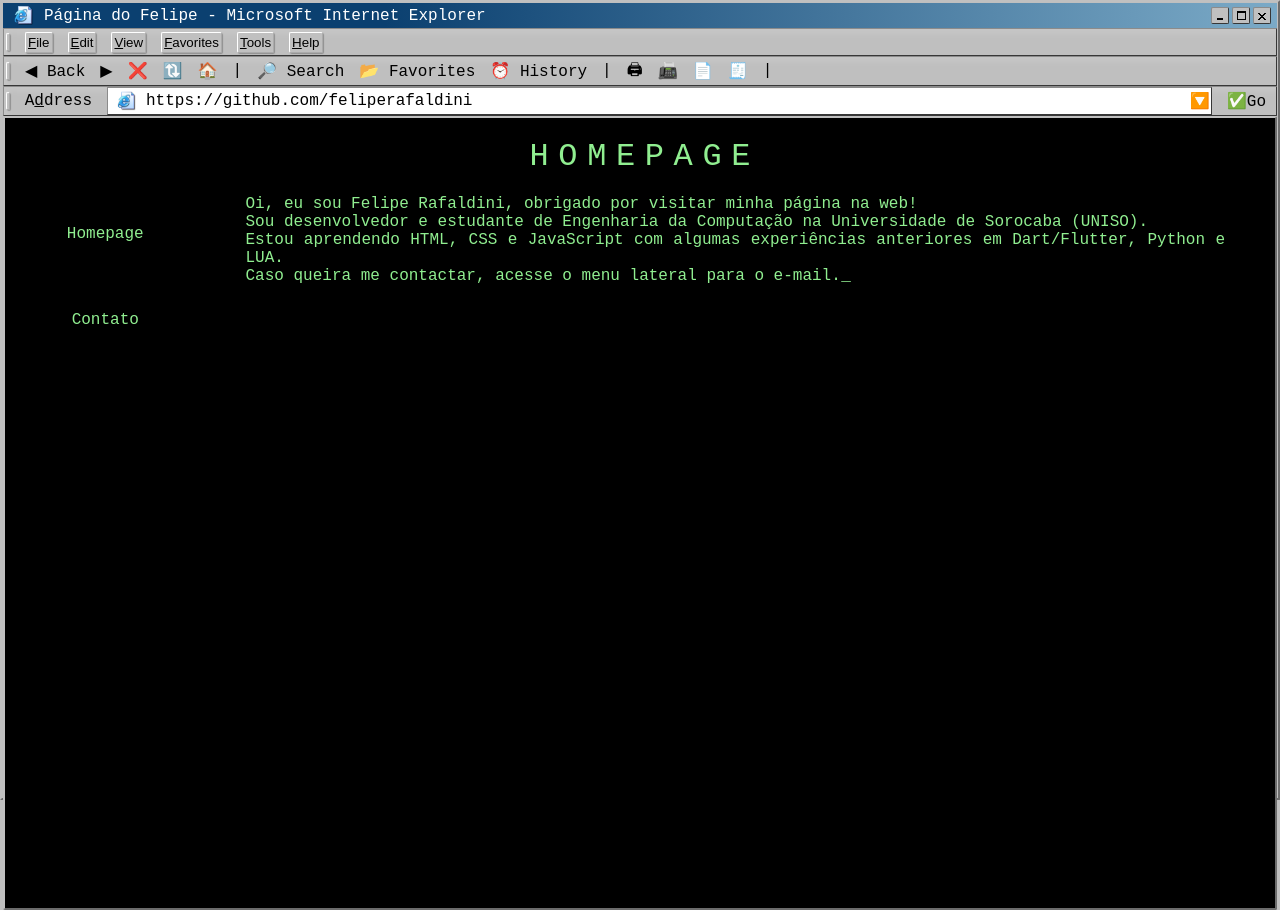
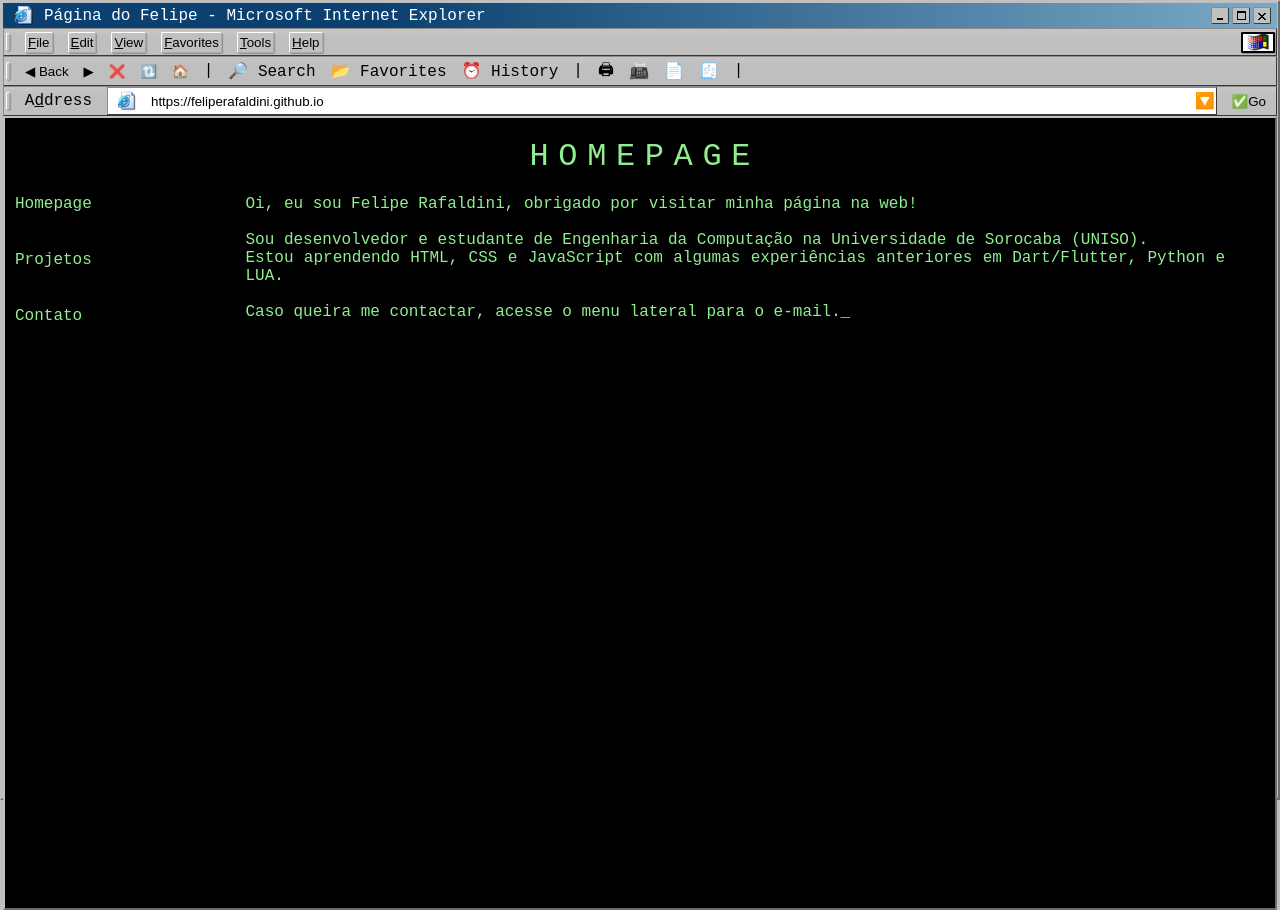
Before and after one commit to feliperafaldini/feliperafaldini.github.io, a plain HTML site: page index.html in a window 1280 px wide. Drawn offline with Linux system fonts and the light colour scheme.

Commit message:
adicionadas novas funções e gif windows98 na filebar

```diff
--- a/index.html
+++ b/index.html
@@ -55,15 +55,19 @@
         <div class="view-dropdown">
             <button class="view-button"><span class="underline">V</span>iew</button>
             <div class="view-dropdown-content" id="view-dropdown-content">
-                <a href="#">HTML</a>
-                <a href="#">CSS</a>
-                <a href="#">JavaScript</a>
+                <a href="https://github.com/feliperafaldini/feliperafaldini.github.io/blob/main/index.html"
+                    target="_blank">HTML</a>
+                <a href="https://github.com/feliperafaldini/feliperafaldini.github.io/blob/main/style.css"
+                    target="_blank">CSS</a>
+                <a href="https://github.com/feliperafaldini/feliperafaldini.github.io/blob/main/script.js"
+                    target="_blank">JavaScript</a>
             </div>
         </div>
         <div class="favorites-dropdown">
             <button class="favorites-button"><span class="underline">F</span>avorites</button>
             <div class="favorites-dropdown-content" id="favorites-dropdown-content">
                 <a href="https://github.com/feliperafaldini">GitHub</a>
+                <a href="mailto:feliperafaldini@gmail.com">E-mail</a>
             </div>
         </div>
         <div class="tools-dropdown">
@@ -76,15 +80,16 @@
             <div class="help-dropdown-content" id="help-dropdown-content">
             </div>
         </div>
+        <img src="windows98.gif" alt="Windows 98 dance GIF" class="windows98-gif">
     </div>
 
     <div class="iconbar">
         <div class="sidebar"></div>
-        <p class="bold"> ◀ Back </p>
-        <p class="bold"> ▶ </p>
-        <p class="bold"> ❌ </p>
-        <p class="bold"> 🔃 </p>
-        <p class="bold"> 🏠 </p>
+        <button class="iconbar-button" onclick="history.back()"> ◀ Back </button>
+        <button class="iconbar-button" onclick="history.forward(+1)"> ▶ </button>
+        <button class="iconbar-button"> ❌ </button>
+        <button class="iconbar-button" onclick="location.reload()"> 🔃 </button>
+        <button class="iconbar-button" onclick="location.href='/'"> 🏠 </button>
         <p class="bold"> | </p>
         <p class="bold"> 🔎 Search</p>
         <p class="bold"> 📂 Favorites</p>
@@ -102,12 +107,13 @@
         <p> A<span class="underline">d</span>dress</p>
         <div class="urlbar">
             <img src="ie-icon.png" alt="Internet Explorer Icon" class="icon">
-            <p>https://github.com/feliperafaldini</p>
+            <input type="text" id="url" name="url" placeholder="https://www.google.com" class="url-input"
+                value="https://feliperafaldini.github.io"></input>
             <div class="urlbar-right">
                 <p class="url">🔽</p>
             </div>
         </div>
-        <p class="go"> ✅Go </p>
+        <button class="iconbar-button" onclick="openUrl()"> ✅Go </button>
 
     </div>
 
@@ -127,6 +133,8 @@
             <div class="content-sidebar">
                 <p onclick="showHomepage()">Homepage</p>
                 <br>
+                <p onclick="showProjects()">Projetos</p>
+                <br>
                 <p onclick="showContact()">Contato</p>
                 <br>
             </div>
--- a/script.js
+++ b/script.js
@@ -1,6 +1,8 @@
 const text = `Oi, eu sou Felipe Rafaldini, obrigado por visitar minha página na web!
+
     Sou desenvolvedor e estudante de Engenharia da Computação na Universidade de Sorocaba (UNISO).
     Estou aprendendo HTML, CSS e JavaScript com algumas experiências anteriores em Dart/Flutter, Python e LUA.
+
     Caso queira me contactar, acesse o menu lateral para o e-mail.`;
 
 let index = 0;
@@ -78,6 +80,18 @@ document.addEventListener("click", function (event) {
     }
 });
 
+function openUrl() {
+    let urlInput = document.getElementById("url").value.trim();
+    if (urlInput == "https://feliperafaldini.github.io") {
+        return;
+    }
+    if (!urlInput.startsWith("http://") && !urlInput.startsWith("https://")) {
+        urlInput = "https://" + urlInput;
+    }
+
+    window.open(urlInput, "_blank");
+}
+
 function typeText(textContentElement) {
     if (index < text.length) {
         if (text[index] == "\n") {
@@ -119,6 +133,16 @@ function showContact() {
     clearInterval(typingInterval);
 }
 
+function showProjects() {
+    const contentMain = document.getElementById("content-main");
+    contentMain.innerHTML = `
+        <p class="main">Meus projetos:</p>
+        <br>
+        <span class="main-link-wrapper">- </span><a href="https://github.com/feliperafaldini/linkedu" target="_blank" class="main-link">LINKEDU</a>
+    `;
+    clearInterval(typingInterval);
+}
+
 function rotateLetter(span, finalLetter) {
     if (finalLetter === " ") {
         span.textContent = " ";
--- a/style.css
+++ b/style.css
@@ -63,7 +63,7 @@ body {
     display: flex;
     justify-content: start;
     align-items: center;
-    padding: 10px 10px;
+    padding: 10px 1px;
     padding-left: 2px;
     height: 28px;
     gap: 15px;
@@ -250,6 +250,15 @@ body {
     background-color: #CCCCCC;
 }
 
+.windows98-gif {
+    height: 21px;
+    border: 2px solid #000000;
+    border-radius: 1px;
+    box-shadow: 1px 1px 1px rgba(0, 0, 0, 0.25);
+    background: #000000;
+    margin-left: auto;
+}
+
 .sidebar {
     border: 0.1px outset #FFFFFF;
     border-radius: 2px;
@@ -275,6 +284,17 @@ body {
     height: 30px;
     gap: 15px;
     box-shadow: inset 5px 5px 5px rgba(255, 255, 255, 0.1);
+}
+
+.iconbar-button {
+    border: none;
+    border-radius: 1px;
+    background: none;
+    cursor: pointer;
+}
+
+.iconbar-button:hover {
+    background: #ABABAB;
 }
 
 .iconbar p {
@@ -311,15 +331,19 @@ body {
     justify-content: flex-end;
     align-items: center;
     padding-right: 1px;
-    width: 100%;
+    cursor: pointer;
 }
 
 .urlbar img.icon {
     width: 38px;
 }
 
-.url {
-    cursor: pointer;
+.url-input {
+    outline: none;
+    border: none;
+    flex-grow: 1;
+    padding: 0 5px;
+    height: 100%;
 }
 
 .go {
@@ -353,12 +377,6 @@ body {
     width: 100%;
 }
 
-.h1 {
-    text-align: center;
-    color: lightgreen;
-    font-size: 1.5em;
-}
-
 .content-body {
     display: flex;
     width: 100%;
@@ -369,12 +387,13 @@ body {
 .content-sidebar {
     width: 15%;
     height: 100%;
+    border: lightgreen;
 }
 
 .content-sidebar p {
-    text-align: center;
+    text-align: justify;
     padding-left: 10px;
-    padding-top: 50px;
+    padding-top: 20px;
     color: lightgreen;
     cursor: pointer;
 }
@@ -390,6 +409,16 @@ body {
     text-align: justify;
     color: lightgreen;
     font-size: 1.0em;
+}
+
+.main-link-wrapper {
+    color: lightgreen;
+}
+
+.main-link {
+    text-decoration: underline;
+    color: lightgreen;
+    cursor: pointer;
 }
 
 .cursor {
```
Also changed, not shown: windows98.gif (added).
